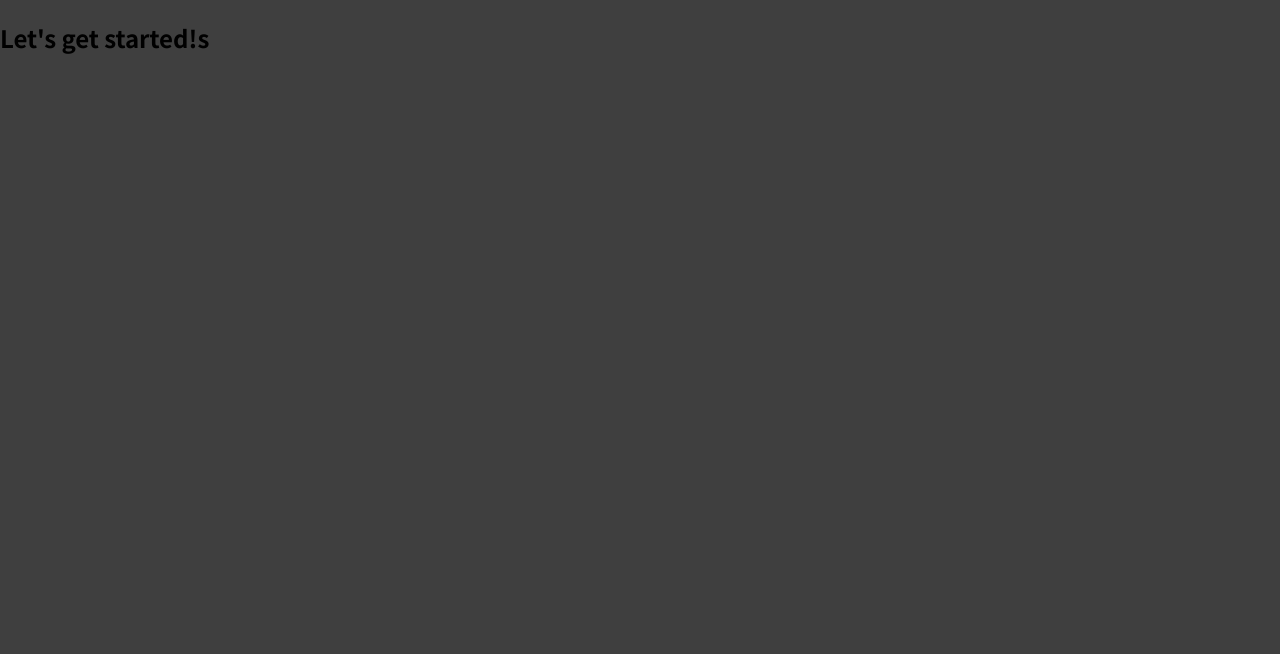
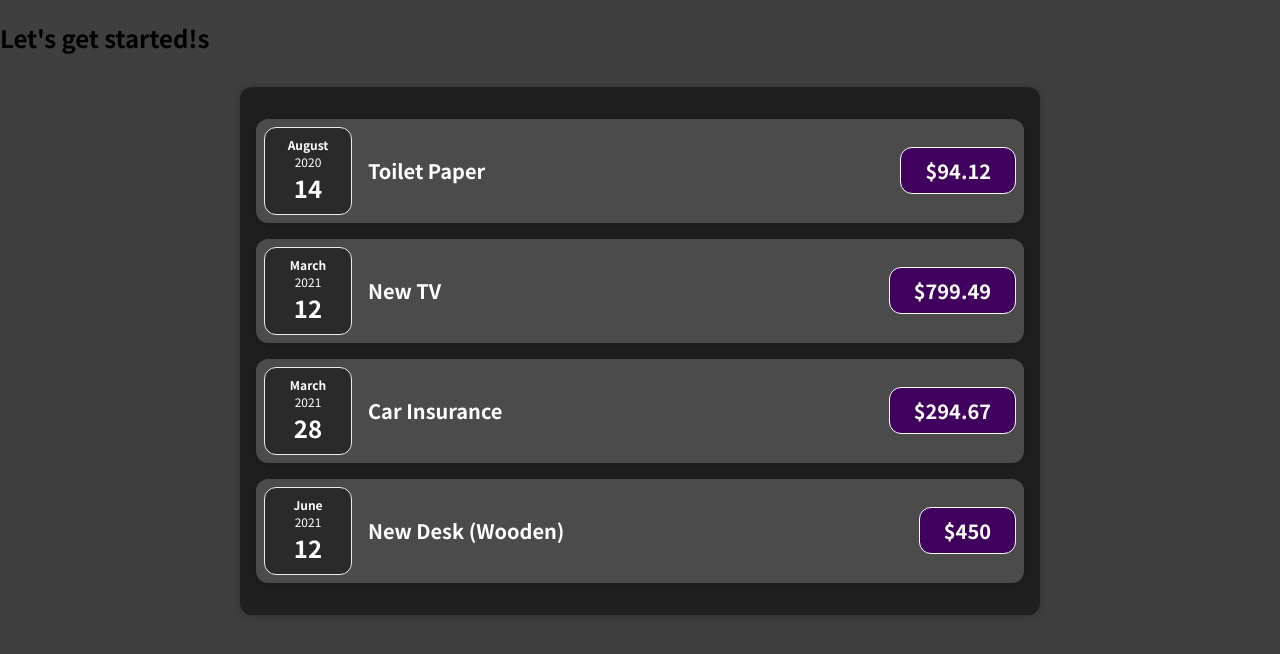
Before and after one commit to Persiwal/expenses-react, a JavaScript app: page / in a window 1280 px wide. Shown: the top 654 px of the page. Built offline with nearby package versions, Linux system fonts and the light colour scheme.

Commit message:
Create Expenses component and add styles to it

```diff
--- a/src/App.js
+++ b/src/App.js
@@ -1,4 +1,4 @@
-import ExpenseItem from "./components/ExpenseItem";
+import Expenses from "./components/Expenses";
 
 function App() {
  const expenses = [
@@ -26,7 +26,7 @@ function App() {
   return (
     <div>
       <h2>Let's get started!s</h2>
-
+      <Expenses items={expenses}></Expenses>
     </div>
   );
 }
--- a/src/components/Expenses.css
+++ b/src/components/Expenses.css
@@ -0,0 +1,9 @@
+.expenses {
+  padding: 1rem;
+  background-color: rgb(31, 31, 31);
+  margin: 2rem auto;
+  width: 50rem;
+  max-width: 95%;
+  border-radius: 12px;
+  box-shadow: 0 1px 8px rgba(0, 0, 0, 0.25);
+}
--- a/src/components/Expenses.js
+++ b/src/components/Expenses.js
@@ -1,27 +1,28 @@
+import ExpenseItem from "./ExpenseItem";
 import "./Expenses.css";
 
 function Expenses(props) {
   return (
-    <div>
+    <div className='expenses'>
       <ExpenseItem
-        title={props[0].title}
-        amount={props[0].amount}
-        date={props[0].date}
+        title={props.items[0].title}
+        amount={props.items[0].amount}
+        date={props.items[0].date}
       ></ExpenseItem>
       <ExpenseItem
-        title={props[1].title}
-        amount={props[1].amount}
-        date={props[1].date}
+        title={props.items[1].title}
+        amount={props.items[1].amount}
+        date={props.items[1].date}
       ></ExpenseItem>
       <ExpenseItem
-        title={props[2].title}
-        amount={props[2].amount}
-        date={props[2].date}
+        title={props.items[2].title}
+        amount={props.items[2].amount}
+        date={props.items[2].date}
       ></ExpenseItem>
       <ExpenseItem
-        title={props[3].title}
-        amount={props[3].amount}
-        date={props[3].date}
+        title={props.items[3].title}
+        amount={props.items[3].amount}
+        date={props.items[3].date}
       ></ExpenseItem>
     </div>
   );
```
Also changed, not shown: 1 other file (tests, documents, lock files or other folders).
